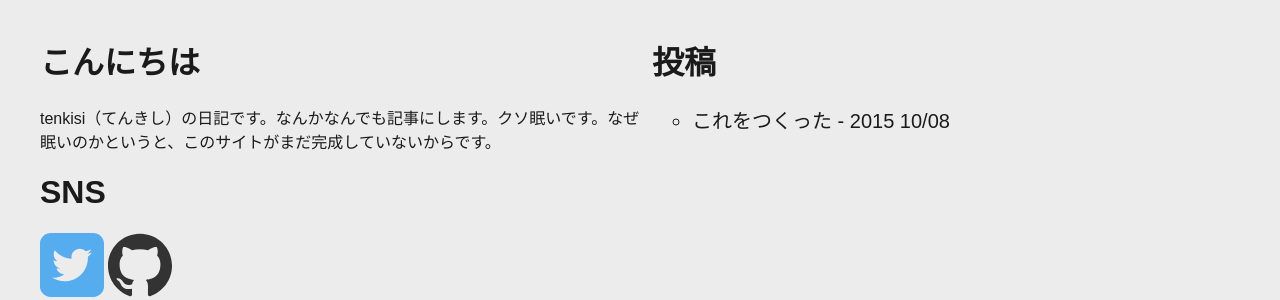
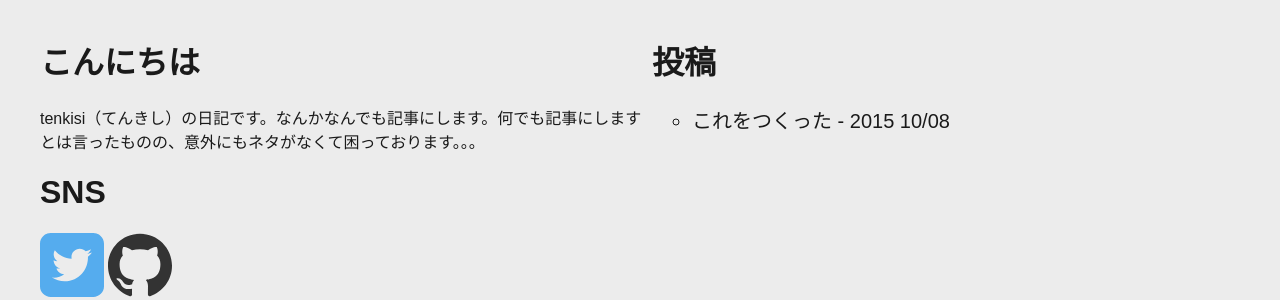
Before and after one commit to tenkisi/tenkisi.github.io, a Jekyll site: the page built from index.html, in a window 1280 px wide. Shown: the part 275-575 px from the top of the page. Built offline with Jekyll 4.4.1, drawn with Linux system fonts in a browser that asks for light colours; Markdown is read by kramdown in place of the engine named in the settings; comment, search, counter and statistics services are not loaded.

Commit message:
ネタがない

```diff
--- a/_config.yml
+++ b/_config.yml
@@ -1,7 +1,7 @@
 # Site settings
 title: Tenkisi_
 email: tenkisi221@gmail.com
-description: "tenkisi（てんきし）の日記です。なんかなんでも記事にします。クソ眠いです。なぜ眠いのかというと、このサイトがまだ完成していないからです。"
+description: "tenkisi（てんきし）の日記です。なんかなんでも記事にします。何でも記事にしますとは言ったものの、意外にもネタがなくて困っております。。。"
 baseurl: "" # the subpath of your site, e.g. /blog/
 url: "http://tenkisi.github.io" # the base hostname & protocol for your site
 permalink: /:categories/:year/:month/:day/:title
```
